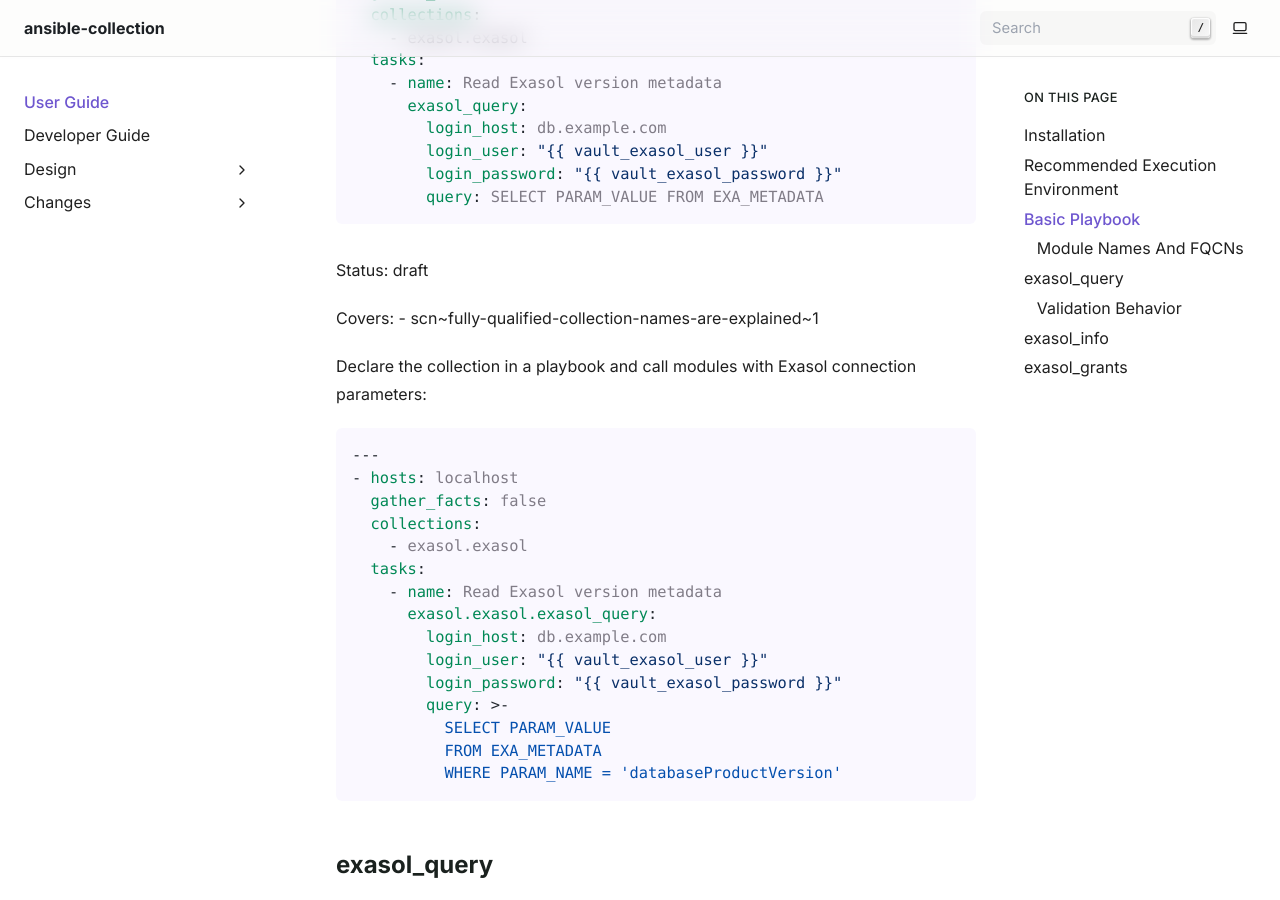
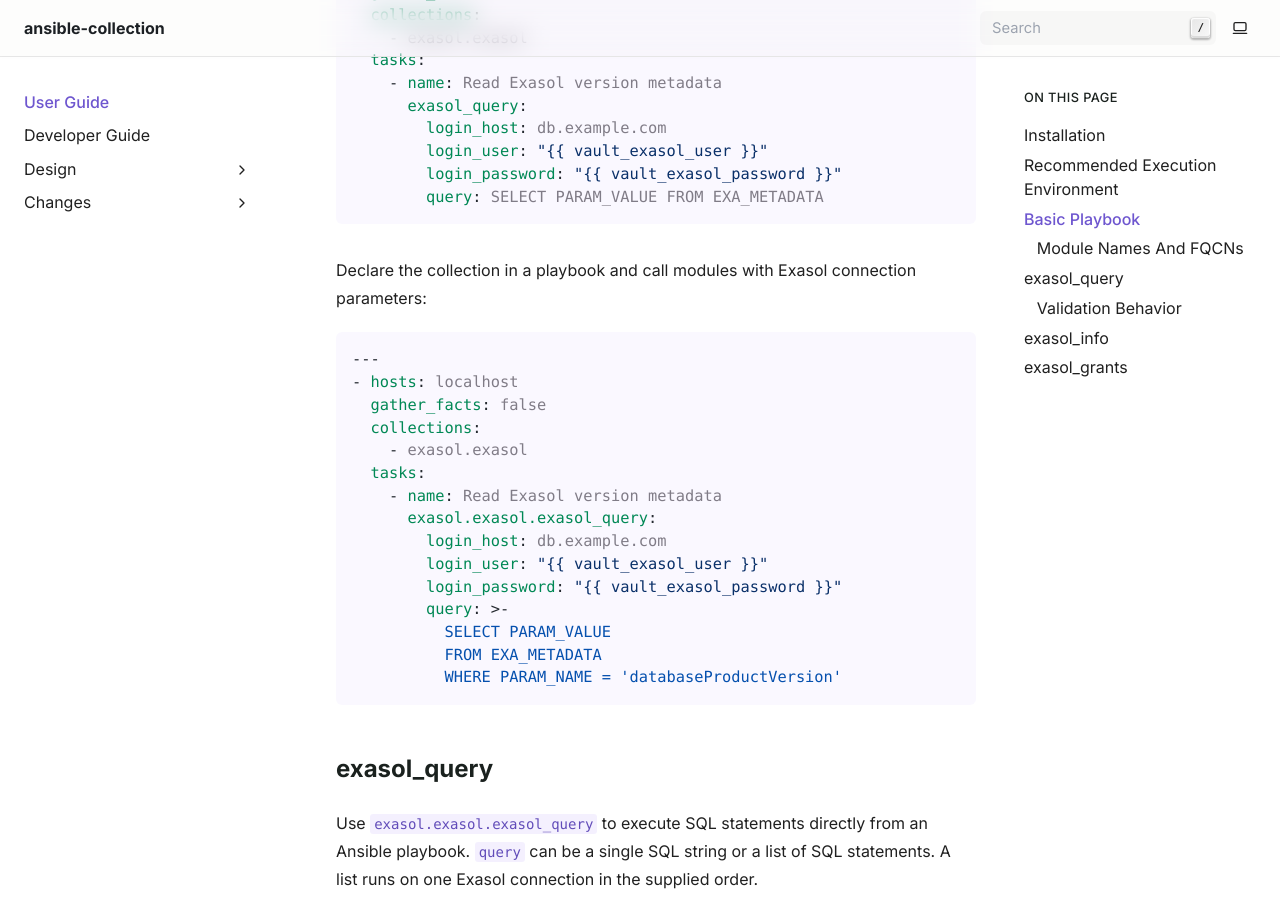
Before and after one commit to exasol/ansible-collection, a Sphinx documentation site: the page built from doc/user_guide.rst, in a window 1280 px wide and 900 px high, scrolled down 2030 px. Built offline with Sphinx 7.4.7, drawn with Linux system fonts in a browser that asks for light colours.

Commit message:
Hide coverage tag from rendered output

```diff
--- a/doc/user_guide.rst
+++ b/doc/user_guide.rst
@@ -88,10 +88,18 @@
            login_password: "{{ vault_exasol_password }}"
            query: SELECT PARAM_VALUE FROM EXA_METADATA
 
+.. raw:: html
+
+   <!--
+
 Status: draft
 
 Covers:
 - scn~fully-qualified-collection-names-are-explained~1
+
+.. raw:: html
+
+   -->
 
 Declare the collection in a playbook and call modules with Exasol connection
 parameters:
```
